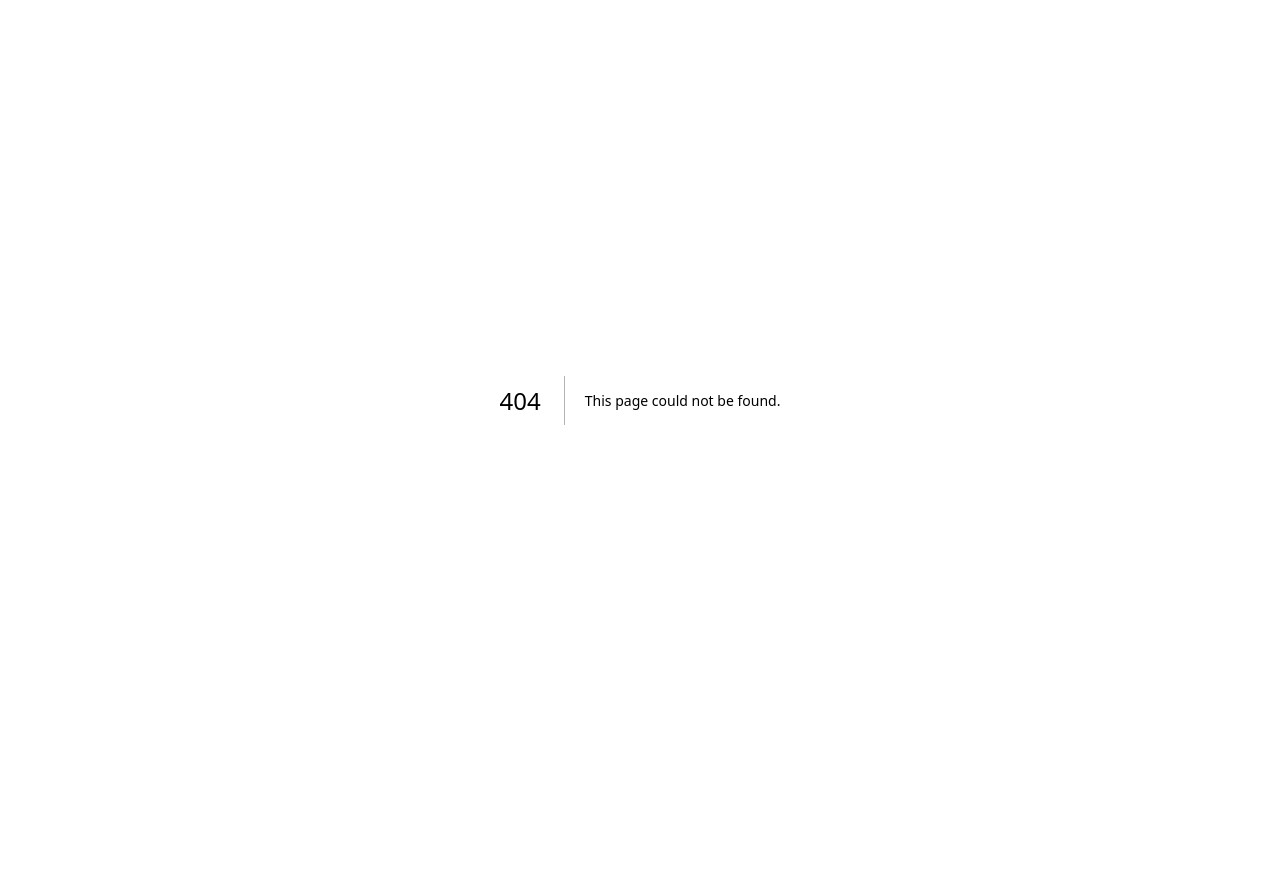
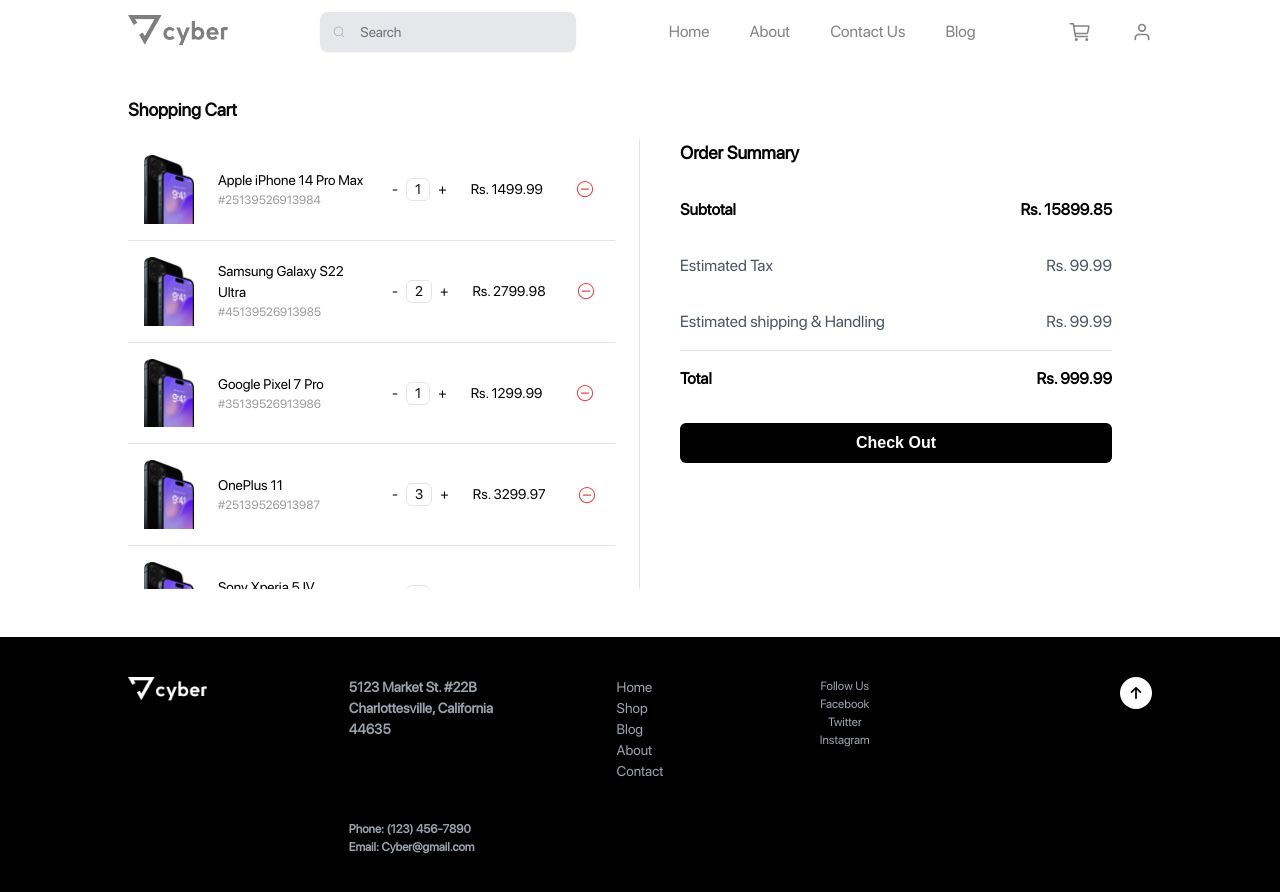
Before and after one commit to Team-DeltaX/ead-frontend, a Next.js app: page /user/cart in a window 1280 px wide. Before the commit this address had no page. Shown: the top 892 px of the page. Before the commit the page ends 800 px from the top, so only its background shows below. Built offline with nearby package versions, Linux system fonts and the light colour scheme.

Commit message:
cart page

```diff
--- /dev/null
+++ b/app/user/cart/page.tsx
@@ -0,0 +1,202 @@
+"use client";
+import React, { useState } from "react";
+import { ScrollArea } from "@/components/ui/scroll-area";
+import { Separator } from "@/components/ui/separator";
+import Iphone from "../../assets/sliderimages/Iphone.png";
+import Image from "next/image";
+import { IoIosRemoveCircleOutline } from "react-icons/io";
+
+const Cart = () => {
+
+  const [cartItems, setCartItems] = useState([
+
+    {
+      id: 1,
+      name: "Apple iPhone 14 Pro Max",
+      price: 1499.99,
+      sku: "#25139526913984",
+      quantity: 1,
+      image: Iphone,
+    },
+    {
+      id: 2,
+      name: "Samsung Galaxy S22 Ultra",
+      price: 1399.99,
+      sku: "#45139526913985",
+      quantity: 2,
+      image: Iphone,
+    },
+    {
+      id: 3,
+      name: "Google Pixel 7 Pro",
+      price: 1299.99,
+      sku: "#35139526913986",
+      quantity: 1,
+      image: Iphone,
+    },
+    {
+      id: 4,
+      name: "OnePlus 11",
+      price: 1099.99,
+      sku: "#25139526913987",
+      quantity: 3,
+      image: Iphone,
+    },
+    {
+      id: 5,
+      name: "Sony Xperia 5 IV",
+      price: 999.99,
+      sku: "#25139526913988",
+      quantity: 1,
+      image: Iphone,
+    },
+    {
+      id: 6,
+      name: "Huawei P60 Pro",
+      price: 899.99,
+      sku: "#25139526913989",
+      quantity: 2,
+      image: Iphone,
+    },
+    {
+      id: 7,
+      name: "Xiaomi 13 Pro",
+      price: 799.99,
+      sku: "#25139526913990",
+      quantity: 1,
+      image: Iphone,
+    },
+    {
+      id: 8,
+      name: "Oppo Find X6 Pro",
+      price: 749.99,
+      sku: "#25139526913991",
+      quantity: 2,
+      image: Iphone,
+    },
+    {
+      id: 9,
+      name: "Vivo X90 Pro+",
+      price: 699.99,
+      sku: "#25139526913992",
+      quantity: 1,
+      image: Iphone,
+    },
+    {
+      id: 10,
+      name: "Asus ROG Phone 7",
+      price: 1199.99,
+      sku: "#25139526913993",
+      quantity: 1,
+      image: Iphone,
+    },
+  ]);
+
+  const handleQuantityChange = (id: number, delta: number) => {
+    setCartItems((prevItems) =>
+      prevItems.map((item) =>
+        item.id === id
+          ? { ...item, quantity: Math.max(1, item.quantity + delta) }
+          : item
+      )
+    );
+  };
+
+  const subtotal = cartItems.reduce(
+    (acc, item) => acc + item.price * item.quantity,
+    0
+  );
+
+  return (
+    <div className="xl:px-32 lg:px-32 md:px-18 px-5 xl:py-8 lg:py-8 md:py-5 sm:py-2 py-2">
+      <div>
+        <h1 className="lg:text-[18px] md:text-[16px] sm:text-[14px] text-[14px] font-SFPro font-bold">
+          Shopping Cart
+        </h1>
+      </div>
+      <div className="grid md:grid-cols-2 grid-cols-1 py-4">
+        <div className="flex items-center justify-between">
+          <ScrollArea className="h-[450px] rounded-md w-full pr-6">
+            {cartItems.map((item) => (
+              <div key={item.id}>
+                <div  className="p-4 flex items-center">
+                  <Image src={item.image} alt={item.name} width={50} height={100} />
+                  <div className="ml-6 w-[150px] ">
+                    <h1 className="lg:text-[14px] md:text-[12px] sm:text-[12px] text-[10px] font-SFPro font-medium text-black">
+                      {item.name}
+                    </h1>
+                    <h1 className="lg:text-[12px] md:text-[10px] sm:text-[10px] text-[8px] font-SFPro font-normal text-black opacity-40">
+                      {item.sku}
+                    </h1>
+                  </div>
+                  <div className="ml-6 inline-flex items-center lg:text-[14px] md:text-[12px] sm:text-[12px] text-[10px] font-SFPro gap-2">
+                    <button onClick={() => handleQuantityChange(item.id, -1)}>-</button>
+                    <h1 className="rounded-md border px-2">{item.quantity}</h1>
+                    <button onClick={() => handleQuantityChange(item.id, 1)}>+</button>
+                  </div>
+                  <div className="ml-6 w-[80px]   flex justify-self-end">
+                    <h1 className="lg:text-[14px] md:text-[12px] sm:text-[12px] text-[10px] font-SFPro font-medium text-black">
+                      Rs. {(item.price * item.quantity).toFixed(2)}
+                    </h1>
+                  </div>
+                  <div className="ml-6 inline-flex items-end ">
+                    <button className="text-red-500 text-[20px]">
+                      <IoIosRemoveCircleOutline />
+                    </button>
+                  </div>
+                </div>
+                <Separator orientation="horizontal" />
+              </div>
+            ))}
+          </ScrollArea>
+          <Separator orientation="vertical" />
+        </div>
+        <div className=" px-10">
+          <h1 className="lg:text-[18px] md:text-[16px] sm:text-[14px] text-[14px] font-SFPro font-bold text-black">
+            Order Summary
+          </h1>
+          <div className="mt-4">
+            <div className="flex items-center justify-between py-4">
+              <h1 className="lg:text-[16px] md:text-[14px] sm:text-[14px] text-[12px] font-SFPro font-bold text-black">
+                Subtotal
+              </h1>
+              <h1 className="lg:text-[16px] md:text-[14px] sm:text-[14px] text-[12px] font-SFPro font-bold text-black">
+                Rs. {subtotal.toFixed(2)}
+              </h1>
+            </div>
+            <div className="flex items-center justify-between py-4">
+              <h1 className="lg:text-[16px] md:text-[14px] sm:text-[14px] text-[12px] font-SFPro font-thin text-gray-600">
+              Estimated Tax
+              </h1>
+              <h1 className="lg:text-[16px] md:text-[14px] sm:text-[14px] text-[12px] font-SFPro font-thin text-gray-600">
+                Rs. 99.99
+              </h1>
+            </div>
+            <div className="flex items-center justify-between py-4">
+              <h1 className="lg:text-[16px] md:text-[14px] sm:text-[14px] text-[12px] font-SFPro font-medium text-gray-600">
+              Estimated shipping & Handling
+              </h1>
+              <h1 className="lg:text-[16px] md:text-[14px] sm:text-[14px] text-[12px] font-SFPro font-medium text-gray-600">
+                Rs. 99.99
+              </h1>
+            </div>
+            <Separator orientation="horizontal" />
+            <div className="flex items-center justify-between py-4">
+              <h1 className="lg:text-[16px] md:text-[14px] sm:text-[14px] text-[12px] font-SFPro font-bold text-black">
+                Total
+              </h1>
+              <h1 className="lg:text-[16px] md:text-[14px] sm:text-[14px] text-[12px] font-SFPro font-bold text-black">
+                Rs. 999.99
+              </h1>
+            </div>
+            <button className="bg-black text-white rounded-md py-2 w-full mt-4 lg:text-[16px] md:text-[14px] sm:text-[14px] text-[12px] font-bold">
+              Check Out
+            </button>
+          </div>
+        </div>
+      </div>
+    </div>
+  );
+};
+
+export default Cart;
--- a/components/NavBar.tsx
+++ b/components/NavBar.tsx
@@ -55,14 +55,14 @@
         <nav>
           <ul className=" flex opacity-50 md:gap-10 gap-5 items-center">
             <li>
-              <button>
+              <Link href="/user/cart">
                 <IoCartOutline className="md:h-[24px] md:w-[24px] h-[20px] w-[20px]" />
-              </button>
+              </Link>
             </li>
             <li>
-              <button>
+              <Link href="/user/login">
                 <FiUser className="md:h-[20px] md:w-[20px] h-[16px] w-[16px]" />
-              </button>
+              </Link>
             </li>
           </ul>
         </nav>
--- /dev/null
+++ b/components/ui/scroll-area.tsx
@@ -0,0 +1,48 @@
+"use client"
+
+import * as React from "react"
+import * as ScrollAreaPrimitive from "@radix-ui/react-scroll-area"
+
+import { cn } from "@/lib/utils"
+
+const ScrollArea = React.forwardRef<
+  React.ElementRef<typeof ScrollAreaPrimitive.Root>,
+  React.ComponentPropsWithoutRef<typeof ScrollAreaPrimitive.Root>
+>(({ className, children, ...props }, ref) => (
+  <ScrollAreaPrimitive.Root
+    ref={ref}
+    className={cn("relative overflow-hidden", className)}
+    {...props}
+  >
+    <ScrollAreaPrimitive.Viewport className="h-full w-full rounded-[inherit]">
+      {children}
+    </ScrollAreaPrimitive.Viewport>
+    <ScrollBar />
+    <ScrollAreaPrimitive.Corner />
+  </ScrollAreaPrimitive.Root>
+))
+ScrollArea.displayName = ScrollAreaPrimitive.Root.displayName
+
+const ScrollBar = React.forwardRef<
+  React.ElementRef<typeof ScrollAreaPrimitive.ScrollAreaScrollbar>,
+  React.ComponentPropsWithoutRef<typeof ScrollAreaPrimitive.ScrollAreaScrollbar>
+>(({ className, orientation = "vertical", ...props }, ref) => (
+  <ScrollAreaPrimitive.ScrollAreaScrollbar
+    ref={ref}
+    orientation={orientation}
+    className={cn(
+      "flex touch-none select-none transition-colors",
+      orientation === "vertical" &&
+        "h-full w-2.5 border-l border-l-transparent p-[1px]",
+      orientation === "horizontal" &&
+        "h-2.5 flex-col border-t border-t-transparent p-[1px]",
+      className
+    )}
+    {...props}
+  >
+    <ScrollAreaPrimitive.ScrollAreaThumb className="relative flex-1 rounded-full bg-border" />
+  </ScrollAreaPrimitive.ScrollAreaScrollbar>
+))
+ScrollBar.displayName = ScrollAreaPrimitive.ScrollAreaScrollbar.displayName
+
+export { ScrollArea, ScrollBar }
--- /dev/null
+++ b/components/ui/separator.tsx
@@ -0,0 +1,31 @@
+"use client"
+
+import * as React from "react"
+import * as SeparatorPrimitive from "@radix-ui/react-separator"
+
+import { cn } from "@/lib/utils"
+
+const Separator = React.forwardRef<
+  React.ElementRef<typeof SeparatorPrimitive.Root>,
+  React.ComponentPropsWithoutRef<typeof SeparatorPrimitive.Root>
+>(
+  (
+    { className, orientation = "horizontal", decorative = true, ...props },
+    ref
+  ) => (
+    <SeparatorPrimitive.Root
+      ref={ref}
+      decorative={decorative}
+      orientation={orientation}
+      className={cn(
+        "shrink-0 bg-border",
+        orientation === "horizontal" ? "h-[1px] w-full" : "h-full w-[1px]",
+        className
+      )}
+      {...props}
+    />
+  )
+)
+Separator.displayName = SeparatorPrimitive.Root.displayName
+
+export { Separator }
--- a/package.json
+++ b/package.json
@@ -18,7 +18,9 @@
     "@radix-ui/react-dialog": "^1.1.2",
     "@radix-ui/react-icons": "^1.3.0",
     "@radix-ui/react-label": "^2.1.0",
+    "@radix-ui/react-scroll-area": "^1.2.1",
     "@radix-ui/react-select": "^2.1.2",
+    "@radix-ui/react-separator": "^1.1.0",
     "@radix-ui/react-slot": "^1.1.0",
     "axios": "^1.7.7",
     "class-variance-authority": "^0.7.0",
```
Also changed, not shown: 1 other file (tests, documents, lock files or other folders).
